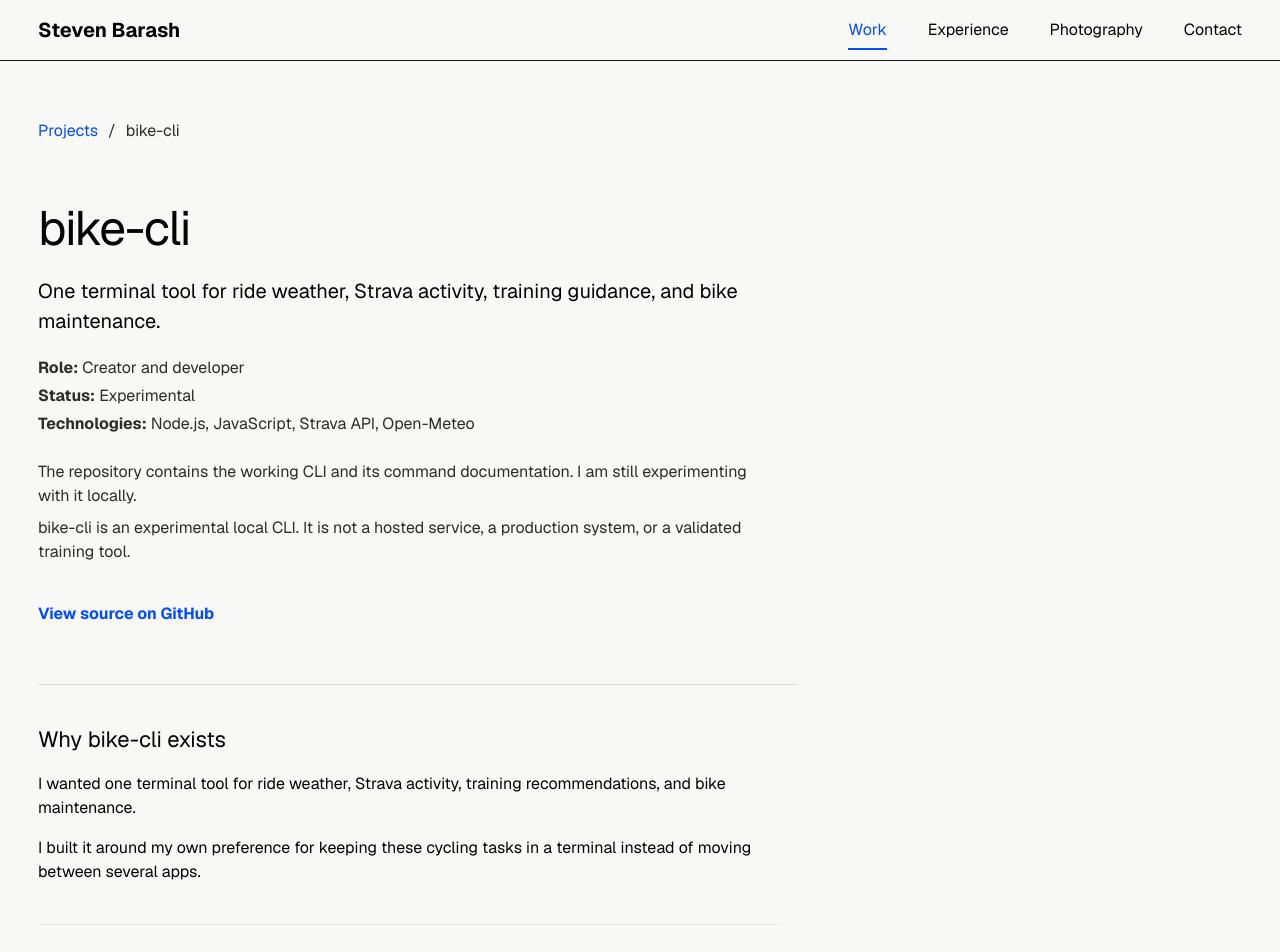
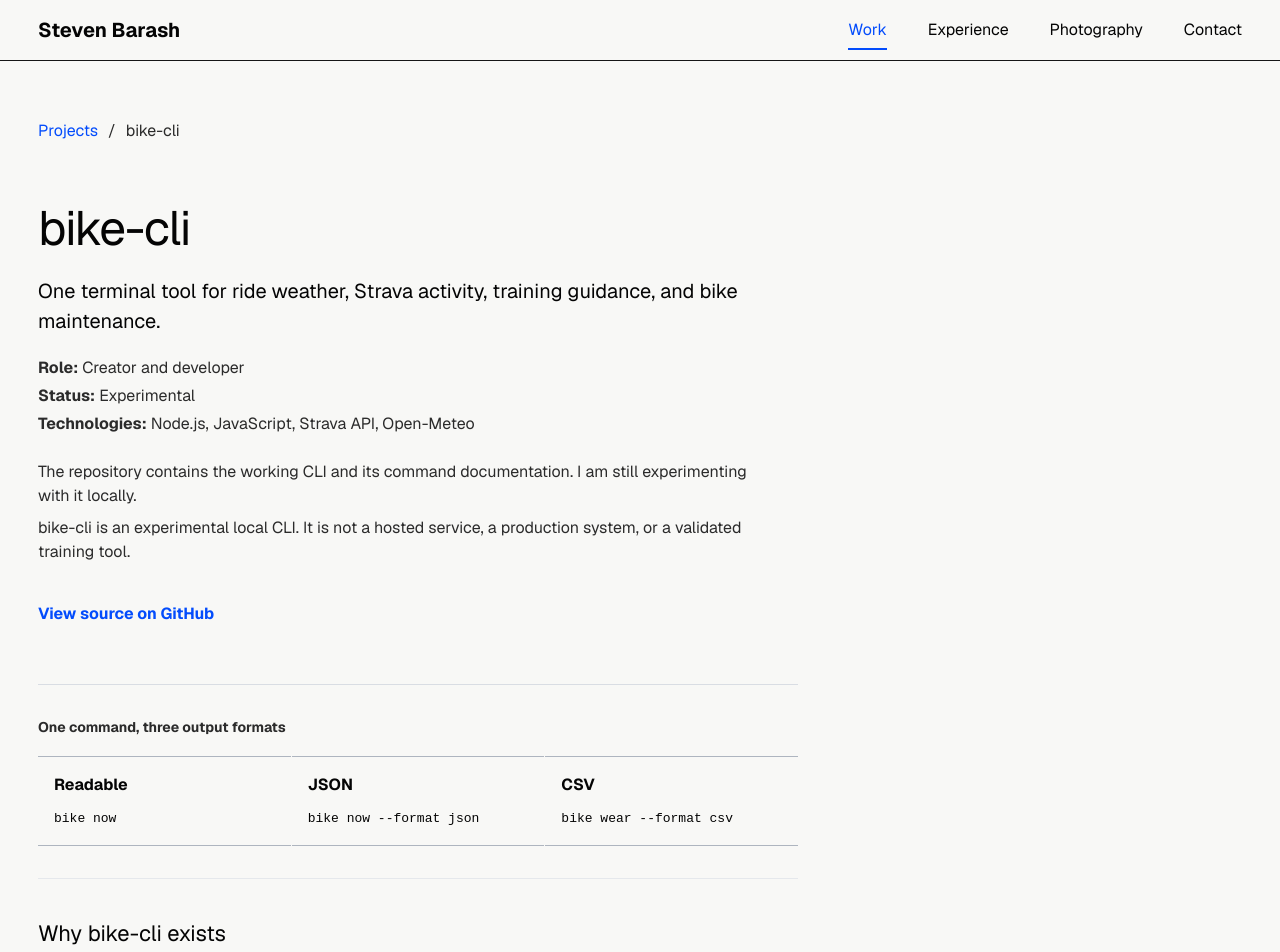
Before and after one commit to stevenbarash/steven-personal-site, a Next.js app: page /projects/bike-cli in a window 1280 px wide. Shown: the top 952 px of the page. Built offline with nearby package versions, Linux system fonts and the light colour scheme.

Commit message:
feat: add signature project artifacts

```diff
--- a/src/app/globals.css
+++ b/src/app/globals.css
@@ -2595,19 +2595,90 @@ a,
   font-weight: 650;
 }
 
-.pult-protocol-flow {
+[data-project-artifact] {
+  padding-block: 32px;
+  border-bottom: 1px solid #e5e8ec;
+}
+
+[data-project-artifact] figure {
   margin: 0;
-  padding-block: 28px;
-  border-bottom: 1px solid #e5e8ec;
-  border-radius: 0;
-  background: transparent;
-}
-
-.pult-protocol-flow figcaption {
+}
+
+[data-project-artifact] figcaption {
   margin-bottom: 18px;
   color: #2b2b2b;
   font-size: 14px;
   font-weight: 650;
+}
+
+.pult-protocol-flow {
+  border-radius: 0;
+  background: transparent;
+}
+
+.uptick-flow ol,
+.bike-cli-specimen dl,
+.site-route-map ul {
+  display: grid;
+  gap: 1px;
+  margin: 0;
+  padding: 0;
+  list-style: none;
+}
+
+.uptick-flow ol {
+  grid-template-columns: repeat(4, minmax(0, 1fr));
+}
+
+.bike-cli-specimen dl {
+  grid-template-columns: repeat(3, minmax(0, 1fr));
+}
+
+.site-route-map ul {
+  grid-template-columns: repeat(2, minmax(0, 1fr));
+}
+
+.uptick-flow li,
+.bike-cli-specimen dl > div,
+.site-route-map li {
+  padding: 16px;
+  border-block: 1px solid #aeb5bf;
+}
+
+.uptick-flow p,
+.site-route-map-source {
+  margin: 18px 0 0;
+  color: #2b2b2b;
+}
+
+.bike-cli-specimen dt,
+.site-route-map strong {
+  font-weight: 650;
+}
+
+.bike-cli-specimen dd {
+  margin: 8px 0 0;
+}
+
+.bike-cli-specimen code {
+  font-family: "Courier New", "Lucida Console", monospace;
+  font-size: 13px;
+}
+
+.site-route-map-source {
+  margin-bottom: 16px;
+  font-weight: 650;
+}
+
+.site-route-map li {
+  display: flex;
+  flex-direction: column;
+  gap: 6px;
+}
+
+.site-route-map li span {
+  color: #2b2b2b;
+  font-size: 14px;
 }
 
 .pult-protocol-flow ol {
@@ -3532,6 +3603,12 @@ a,
     gap: 34px;
   }
 
+  .uptick-flow ol,
+  .bike-cli-specimen dl,
+  .site-route-map ul {
+    grid-template-columns: minmax(0, 1fr);
+  }
+
   .pult-protocol-flow li:not(:last-child)::after {
     top: calc(100% + 8px);
     left: 50%;
--- a/src/components/projects/MinimalProjectDetail.tsx
+++ b/src/components/projects/MinimalProjectDetail.tsx
@@ -1,6 +1,6 @@
 import Link from 'next/link';
 import type { ProjectCaseStudy } from '@/content/projects';
-import { PultProtocolArtifact } from '@/components/projects/PultProtocolArtifact';
+import { ProjectArtifact } from '@/components/projects/artifacts/ProjectArtifact';
 
 const formatStatus = (status: string) => `${status.charAt(0).toUpperCase()}${status.slice(1)}`;
 
@@ -40,7 +40,7 @@ export function MinimalProjectDetail({ project }: { project: ProjectCaseStudy })
           </div>
         </header>
 
-        {project.slug === 'pult' && <PultProtocolArtifact className="pult-protocol-flow" />}
+        <ProjectArtifact slug={project.slug} variant="detail" />
 
         <div className="minimal-project-prose">
           <section>
--- /dev/null
+++ b/src/components/projects/artifacts/BikeCliArtifact.tsx
@@ -0,0 +1,16 @@
+interface ArtifactProps {
+  variant: 'preview' | 'detail';
+}
+
+export function BikeCliArtifact({ variant }: ArtifactProps) {
+  return (
+    <figure className="bike-cli-specimen" data-variant={variant}>
+      <figcaption>One command, three output formats</figcaption>
+      <dl>
+        <div><dt>Readable</dt><dd><code>bike now</code></dd></div>
+        <div><dt>JSON</dt><dd><code>bike now --format json</code></dd></div>
+        <div><dt>CSV</dt><dd><code>bike wear --format csv</code></dd></div>
+      </dl>
+    </figure>
+  );
+}
--- /dev/null
+++ b/src/components/projects/artifacts/PersonalSiteArchitectureArtifact.tsx
@@ -0,0 +1,16 @@
+interface ArtifactProps {
+  variant: 'preview' | 'detail';
+}
+
+export function PersonalSiteArchitectureArtifact({ variant }: ArtifactProps) {
+  return (
+    <figure className="site-route-map" data-variant={variant}>
+      <figcaption>One content system, two public surfaces</figcaption>
+      <div className="site-route-map-source">Typed content</div>
+      <ul>
+        <li><strong>Public routes</strong><span>Work, experience, photography, contact</span></li>
+        <li><strong>Optional /desktop</strong><span>Legacy query + hash links</span></li>
+      </ul>
+    </figure>
+  );
+}
--- /dev/null
+++ b/src/components/projects/artifacts/ProjectArtifact.tsx
@@ -0,0 +1,34 @@
+import type { ComponentType } from 'react';
+import { PultProtocolArtifact } from '@/components/projects/PultProtocolArtifact';
+import { BikeCliArtifact } from './BikeCliArtifact';
+import { PersonalSiteArchitectureArtifact } from './PersonalSiteArchitectureArtifact';
+import { UptickFlowArtifact } from './UptickFlowArtifact';
+
+export type ProjectArtifactVariant = 'preview' | 'detail';
+export type ProjectArtifactSlug = 'pult' | 'uptick' | 'bike-cli' | 'personal-site';
+type ArtifactComponent = ComponentType<{ variant: ProjectArtifactVariant }>;
+
+const PultArtifact: ArtifactComponent = ({ variant }) => (
+  <PultProtocolArtifact className={`pult-protocol-flow project-artifact-${variant}`} />
+);
+
+const artifactRegistry = {
+  pult: PultArtifact,
+  uptick: UptickFlowArtifact,
+  'bike-cli': BikeCliArtifact,
+  'personal-site': PersonalSiteArchitectureArtifact,
+} satisfies Record<ProjectArtifactSlug, ArtifactComponent>;
+
+export function isProjectArtifactSlug(slug: string): slug is ProjectArtifactSlug {
+  return Object.prototype.hasOwnProperty.call(artifactRegistry, slug);
+}
+
+export function ProjectArtifact({ slug, variant }: { slug: string; variant: ProjectArtifactVariant }) {
+  if (!isProjectArtifactSlug(slug)) return null;
+  const Artifact = artifactRegistry[slug];
+  return (
+    <div data-project-artifact={slug} data-project-artifact-variant={variant}>
+      <Artifact variant={variant} />
+    </div>
+  );
+}
--- /dev/null
+++ b/src/components/projects/artifacts/UptickFlowArtifact.tsx
@@ -0,0 +1,18 @@
+interface ArtifactProps {
+  variant: 'preview' | 'detail';
+}
+
+export function UptickFlowArtifact({ variant }: ArtifactProps) {
+  return (
+    <figure className="uptick-flow" data-variant={variant}>
+      <figcaption>Extension and analysis path</figcaption>
+      <ol>
+        <li>Dependency file in Zed</li>
+        <li>Thin Zed extension</li>
+        <li>Rust language server</li>
+        <li>Registry data + OSV</li>
+      </ol>
+      <p>Hints, diagnostics, links, and update actions through LSP</p>
+    </figure>
+  );
+}
```
Also changed, not shown: 1 other file (tests, documents, lock files or other folders).
